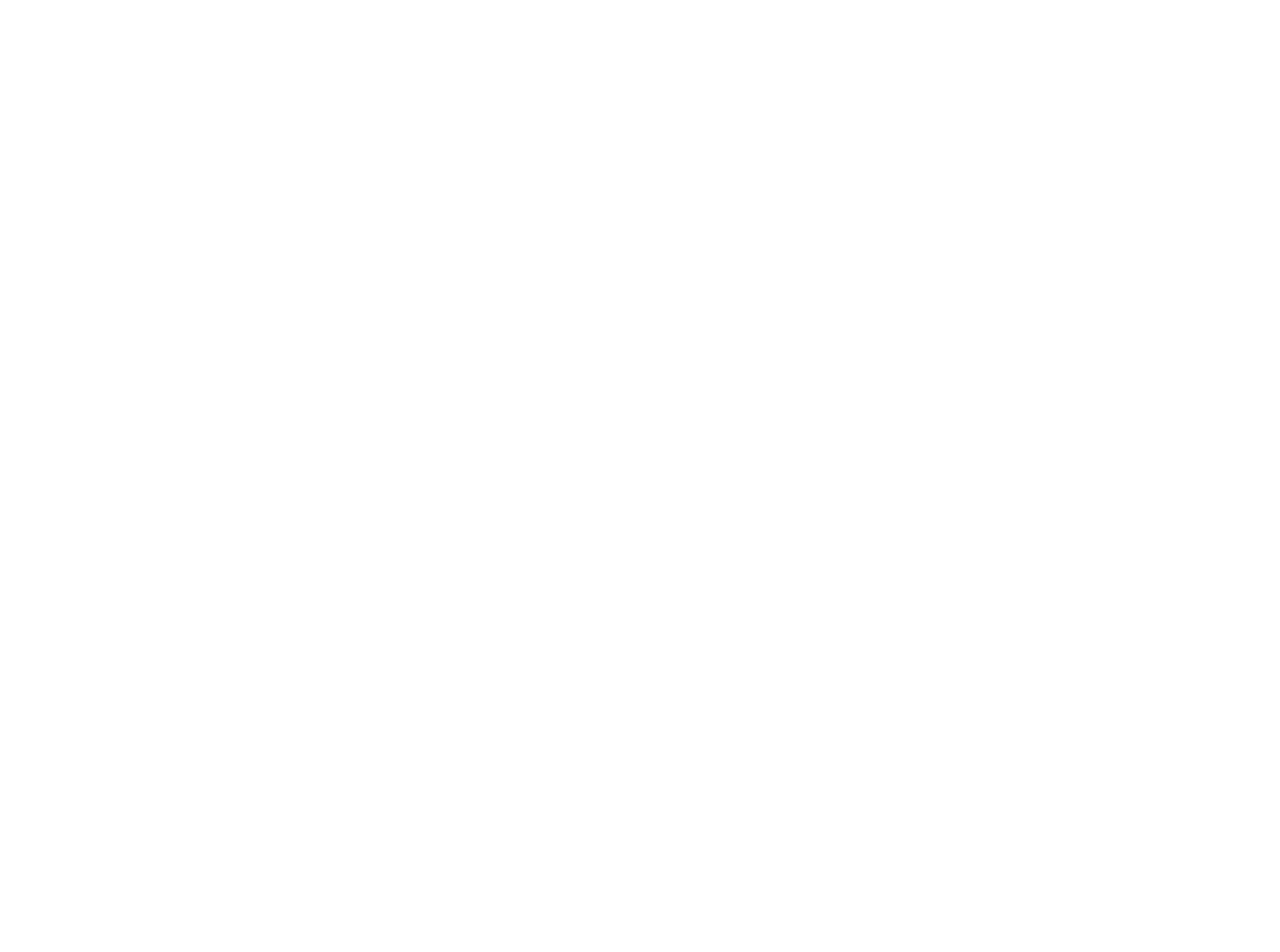
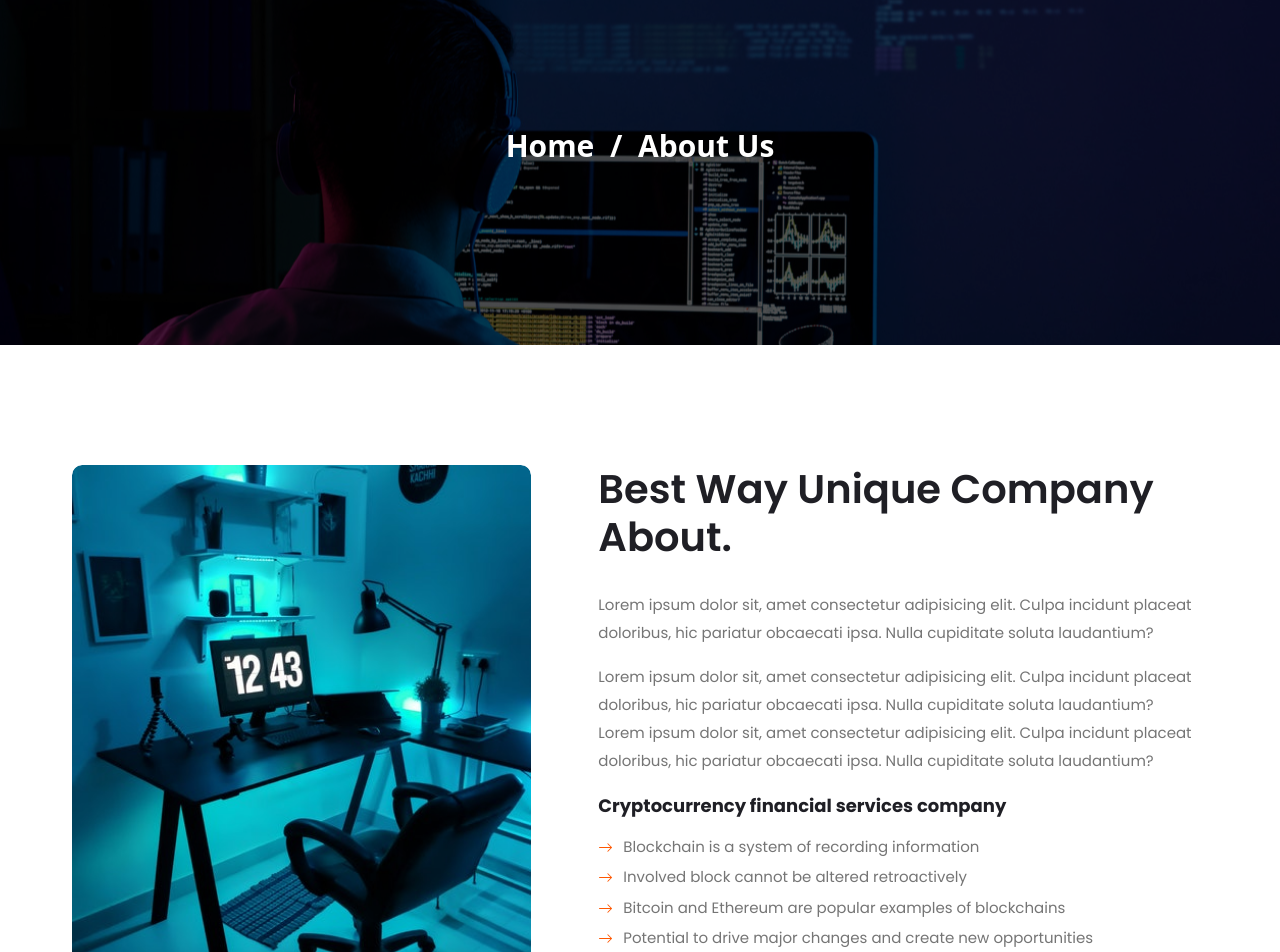
Before and after one commit to amitbd599/project_4, a React (Create React App) app: page /about-us in a window 1280 px wide. Shown: the part 140-1092 px from the top of the page. Before the commit the page ends 800 px from the top, so only its background shows below. Built offline with nearby package versions, Linux system fonts and the light colour scheme.

Commit message:
add about page

```diff
--- /dev/null
+++ b/public/assets/scss/common/_pageIntro.scss
@@ -0,0 +1,36 @@
+.pageInfo {
+  height: 400px;
+  margin-top: 85px;
+  background-repeat: no-repeat;
+  background-position: center;
+  position: relative;
+  &::after {
+    content: "";
+    width: 100%;
+    height: 100%;
+    background: rgba(0, 0, 0, 0.664);
+    position: absolute;
+    top: 0;
+    left: 0;
+    z-index: 9;
+  }
+  .wrapper {
+    display: flex;
+    align-items: center;
+    justify-content: center;
+    height: 100%;
+    z-index: 999;
+    .titleBar {
+      a,
+      span {
+        font-size: 30px;
+        font-weight: 700;
+        color: var(--color-white);
+        transition: all .2s;
+      }
+      a:hover{
+          color: var(--primary-theme-color);
+      }
+    }
+  }
+}
--- a/public/assets/scss/components/_aboutUs.scss
+++ b/public/assets/scss/components/_aboutUs.scss
@@ -171,3 +171,61 @@
     }
   }
 }
+
+.companyInfoSection {
+  margin: 120px 0;
+  .wrapper {
+    .leftSide {
+      .wrapperData {
+        overflow: hidden;
+        border-radius: 10px;
+
+        img {
+          border-radius: 10px;
+          width: 100%;
+          transition: all 0.3s linear;
+          &:hover {
+            transform: scale(1.1);
+          }
+        }
+      }
+    }
+    .rightSide {
+      padding-left: 55px;
+      .wrapperData {
+        h2 {
+          font-size: 40px;
+          font-weight: 600;
+        }
+        .text_1 {
+          margin-top: 30px;
+          p {
+            font-size: 15px;
+          }
+        }
+        .listData {
+          margin-top: 20px;
+          h3 {
+            font-size: 18px;
+            font-weight: 700;
+
+            margin-bottom: 15px;
+          }
+          ul {
+            padding-left: 0;
+            margin-bottom: 15px;
+            li {
+              padding: 4px 0;
+              font-size: 15px;
+            }
+            .icon{
+              color: var(--primary-theme-color);
+              margin-right: 10px;
+              font-weight: 500;
+            }
+          }
+        }
+      }
+    }
+  }
+}
--- a/public/assets/scss/default/_quickCode.scss
+++ b/public/assets/scss/default/_quickCode.scss
@@ -74,7 +74,7 @@
   @extend %bgImgPosition;
 }
 
-@for $i from 1 through 4{
+@for $i from 1 through 5{
     .bgImg-#{$i}{
         background-image: url(../../images/bgImg/bgImg-#{$i}.jpg) !important;
     }
--- a/public/assets/scss/style.scss
+++ b/public/assets/scss/style.scss
@@ -65,10 +65,11 @@ STYLE SHEET INDEX END
 
 
 /****************************************************
-                 Button Styles
+                 Common Styles
 *****************************************************/
 
 @import "common/button";
+@import "common/pageIntro";
 
 /****************************************************
                  Component Styles
--- a/src/Page/AboutUs.jsx
+++ b/src/Page/AboutUs.jsx
@@ -1,18 +1,72 @@
-import React, { Component, Fragment } from 'react'
-import Header from '../components/header/Header'
-
+import React, { Component, Fragment } from "react";
+import { Col, Container, Row } from "react-bootstrap";
+import PageIntro from "../components/common/PageIntro";
+import Header from "../components/header/Header";
+import imgScript from "../Script/ImgScript";
+import { BsArrowRight } from "react-icons/bs";
 export default class AboutUs extends Component {
   render() {
+    const { aboutUsImg_2 } = imgScript();
     return (
       <Fragment>
+        {/* Header section start */}
+        <Header logo="dark" />
+        {/* Header section End */}
 
-          {/* Header section start */}
-          <Header logo="dark"/>
-          {/* Header section End */}
+        {/* Page intro start */}
+        <PageIntro title="About Us" />
+        {/* Page intro End */}
 
-          {/*  */}
-
+        {/* Company Info section start */}
+        <div className="companyInfoSection">
+          <div className="wrapper">
+            <Container>
+              <Row>
+                <Col md={5} className="leftSide">
+                  <div className="wrapperData">{aboutUsImg_2}</div>
+                </Col>
+                <Col md={7} className="rightSide">
+                  <div className="wrapperData">
+                    <h2>Best Way Unique Company About.</h2>
+                    <div className="text_1">
+                      <p>
+                        Lorem ipsum dolor sit, amet consectetur adipisicing
+                        elit. Culpa incidunt placeat doloribus, hic pariatur
+                        obcaecati ipsa. Nulla cupiditate soluta laudantium?
+                      </p>
+                      <p>
+                        Lorem ipsum dolor sit, amet consectetur adipisicing
+                        elit. Culpa incidunt placeat doloribus, hic pariatur
+                        obcaecati ipsa. Nulla cupiditate soluta laudantium?
+                        <br />
+                        Lorem ipsum dolor sit, amet consectetur adipisicing
+                        elit. Culpa incidunt placeat doloribus, hic pariatur
+                        obcaecati ipsa. Nulla cupiditate soluta laudantium?
+                      </p>
+                    </div>
+                    <div className="listData">
+                      <h3>Cryptocurrency financial services company</h3>
+                      <ul>
+                        <li> <BsArrowRight className="icon"/>Blockchain is a system of recording information</li>
+                        <li> <BsArrowRight className="icon"/>Involved block cannot be altered retroactively</li>
+                        <li> <BsArrowRight className="icon"/>
+                          Bitcoin and Ethereum are popular examples of
+                          blockchains
+                        </li>
+                        <li> <BsArrowRight className="icon"/>
+                          Potential to drive major changes and create new
+                          opportunities
+                        </li>
+                      </ul>
+                    </div>
+                  </div>
+                </Col>
+              </Row>
+            </Container>
+          </div>
+        </div>
+        {/* Company Info section End */}
       </Fragment>
-    )
+    );
   }
 }
--- a/src/Script/ImgScript.js
+++ b/src/Script/ImgScript.js
@@ -12,6 +12,13 @@ const imgScript = () => {
       alt=""
     />
   );
+  const aboutUsImg_2 = (
+    <img
+      className="img-fluid"
+      src="/assets/images/aboutUS/aboutUs_2.png"
+      alt=""
+    />
+  );
 
   const featureImg = (
     <img
@@ -21,7 +28,7 @@ const imgScript = () => {
     />
   );
 
-  return {logoBlack,logoLight, aboutUsImg, featureImg };
+  return {logoBlack,logoLight, aboutUsImg, featureImg,aboutUsImg_2 };
 };
 
 export default imgScript;
--- /dev/null
+++ b/src/components/common/PageIntro.jsx
@@ -0,0 +1,21 @@
+import React, { Component, Fragment } from "react";
+import { Link } from "react-router-dom";
+
+export default class PageIntro extends Component {
+  render(props) {
+    const { title } = this.props;
+    return (
+      <section className="pageInfo bgImg-5">
+        <div className="wrapper">
+          <div className="titleBar">
+            <span>
+              <Link to={"/"}>Home</Link>
+            </span>
+            <span> &nbsp;/ &nbsp;</span>
+            <span>{title}</span>
+          </div>
+        </div>
+      </section>
+    );
+  }
+}
```
Also changed, not shown: public/assets/images/aboutUS/aboutUs_2.png (added), public/assets/images/bgImg/bgImg-5.jpg (added).
